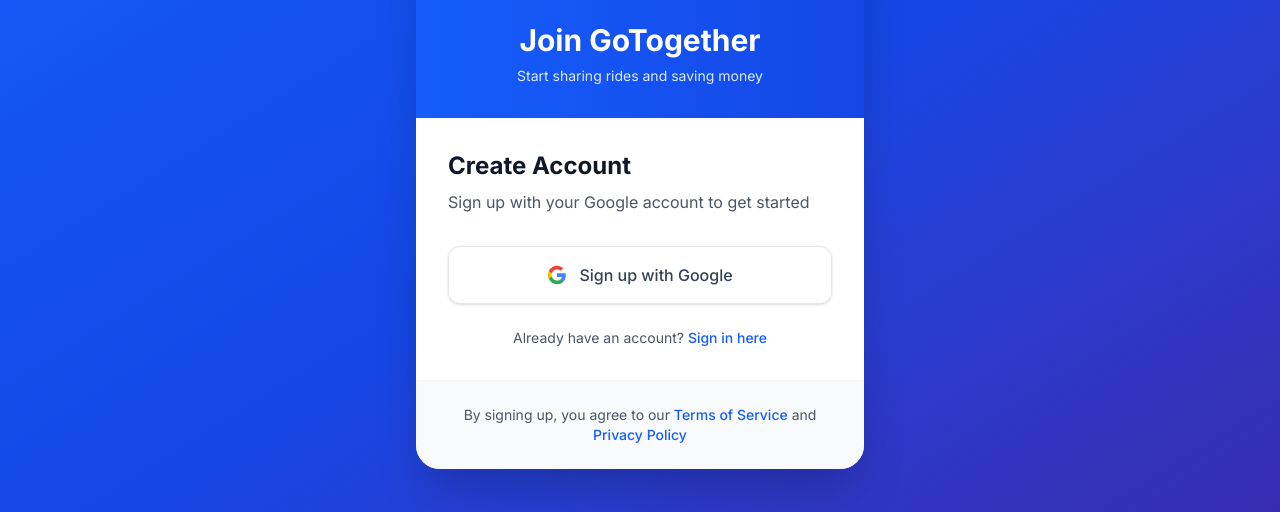
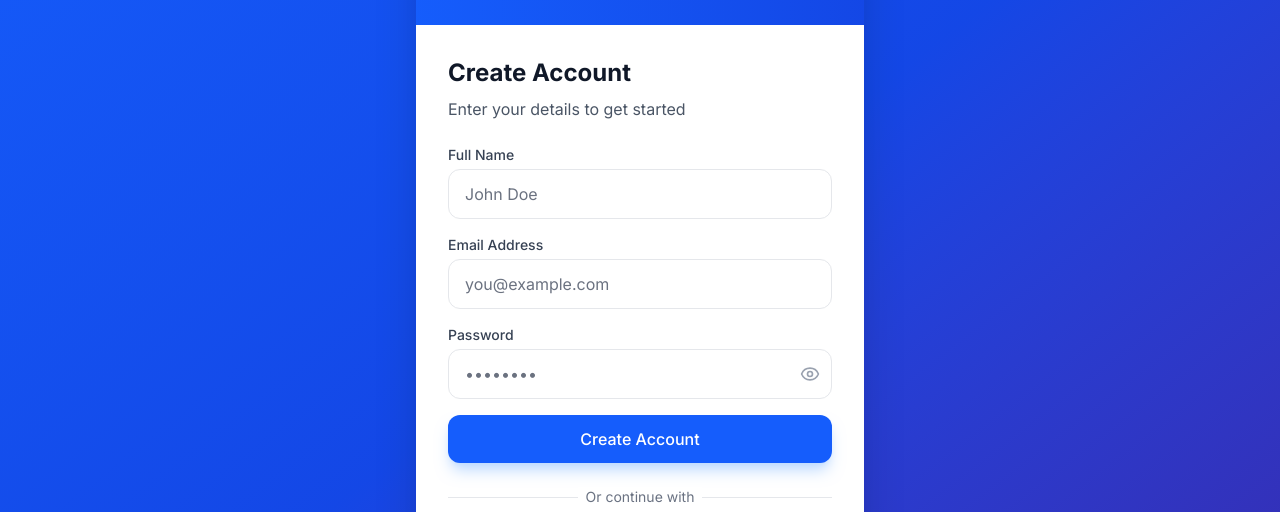
Before and after one commit to alokdangre/GoTogether, a Next.js app in the folder frontend/: page /auth/signup in a window 1280 px wide. Shown: the part 288-800 px from the top of the page. Built offline with nearby package versions, Linux system fonts and the light colour scheme; no server answers.

Commit message:
feat: Implement email/password signup/signin, add admin ride grouping and request features, and configure Render deployment.

```diff
--- a/frontend/app/auth/signin/page.tsx
+++ b/frontend/app/auth/signin/page.tsx
@@ -1,7 +1,8 @@
 'use client';
 import { useState, useEffect, Suspense } from 'react';
 import { useRouter, useSearchParams } from 'next/navigation';
-import { CarIcon } from 'lucide-react';
+import { useForm } from 'react-hook-form';
+import { CarIcon, EyeIcon, EyeOffIcon } from 'lucide-react';
 import toast from 'react-hot-toast';
 
 import { useAuthStore } from '@/lib/store';
@@ -10,8 +11,16 @@
 function SignInContent() {
   const router = useRouter();
   const searchParams = useSearchParams();
-  const { loadUser, isLoading } = useAuthStore();
+  const { loadUser, loginWithPassword, isLoading } = useAuthStore();
   const [isGoogleLoading, setIsGoogleLoading] = useState(false);
+  const [showPassword, setShowPassword] = useState(false);
+
+  const { register, handleSubmit, formState: { errors } } = useForm({
+    defaultValues: {
+      email: '',
+      password: ''
+    }
+  });
 
   useEffect(() => {
     // Warm up backend on mount
@@ -41,7 +50,7 @@
     const apiUrl = process.env.NEXT_PUBLIC_API_URL || 'http://localhost:8000';
 
     try {
-      // Ping backend to ensure it's awake (max 15s wait)
+      // Ping backend
       const controller = new AbortController();
       const timeoutId = setTimeout(() => controller.abort(), 15000);
 
@@ -62,10 +71,19 @@
     }
   };
 
+  const onSubmit = async (data: any) => {
+    try {
+      await loginWithPassword(data.email, data.password);
+      toast.success('Successfully signed in!');
+      router.push('/');
+    } catch (error: any) {
+      toast.error(error.message || 'Failed to sign in');
+    }
+  };
+
   return (
     <div className="min-h-screen bg-gradient-to-br from-blue-600 via-blue-700 to-indigo-800 flex items-center justify-center p-4">
       <div className="w-full max-w-md">
-        {/* Card Container */}
         <div className="bg-white rounded-3xl shadow-2xl overflow-hidden">
           {/* Header */}
           <div className="bg-gradient-to-r from-blue-600 to-blue-700 px-8 py-8">
@@ -82,21 +100,71 @@
 
           {/* Form */}
           <div className="px-8 py-8">
-            <div className="mb-8">
+            <div className="mb-6">
               <h2 className="text-2xl font-bold text-gray-900 mb-2">Sign In</h2>
-              <p className="text-gray-600">Sign in with your Google account to continue</p>
+              <p className="text-gray-600">Enter your credentials to continue</p>
+            </div>
+
+            <form onSubmit={handleSubmit(onSubmit)} className="space-y-4">
+              <div>
+                <label className="block text-sm font-medium text-gray-700 mb-1">Email Address</label>
+                <input
+                  {...register('email', { required: 'Email is required' })}
+                  type="email"
+                  className="w-full px-4 py-3 rounded-xl border border-gray-200 focus:ring-2 focus:ring-blue-500 focus:border-transparent transition-all"
+                  placeholder="you@example.com"
+                />
+                {errors.email && <p className="text-red-500 text-xs mt-1">{errors.email.message as string}</p>}
+              </div>
+
+              <div>
+                <label className="block text-sm font-medium text-gray-700 mb-1">Password</label>
+                <div className="relative">
+                  <input
+                    {...register('password', { required: 'Password is required' })}
+                    type={showPassword ? 'text' : 'password'}
+                    className="w-full px-4 py-3 rounded-xl border border-gray-200 focus:ring-2 focus:ring-blue-500 focus:border-transparent transition-all"
+                    placeholder="••••••••"
+                  />
+                  <button
+                    type="button"
+                    onClick={() => setShowPassword(!showPassword)}
+                    className="absolute right-3 top-1/2 -translate-y-1/2 text-gray-400 hover:text-gray-600"
+                  >
+                    {showPassword ? <EyeOffIcon className="h-5 w-5" /> : <EyeIcon className="h-5 w-5" />}
+                  </button>
+                </div>
+                {errors.password && <p className="text-red-500 text-xs mt-1">{errors.password.message as string}</p>}
+              </div>
+
+              <button
+                type="submit"
+                disabled={isLoading}
+                className="w-full py-3 px-4 bg-blue-600 hover:bg-blue-700 text-white font-medium rounded-xl shadow-lg shadow-blue-200 transition-all disabled:opacity-70 disabled:cursor-wait"
+              >
+                {isLoading ? <LoadingSpinner size="sm" /> : 'Sign In'}
+              </button>
+            </form>
+
+            <div className="relative my-6">
+              <div className="absolute inset-0 flex items-center">
+                <div className="w-full border-t border-gray-200"></div>
+              </div>
+              <div className="relative flex justify-center text-sm">
+                <span className="px-2 bg-white text-gray-500">Or continue with</span>
+              </div>
             </div>
 
             <button
               type="button"
               onClick={handleGoogleLogin}
               disabled={isGoogleLoading}
-              className="w-full inline-flex items-center justify-center px-6 py-4 border border-gray-200 rounded-xl shadow-sm bg-white text-base font-medium text-gray-700 hover:bg-gray-50 focus:outline-none focus:ring-2 focus:ring-offset-2 focus:ring-blue-500 transition-all duration-200 disabled:opacity-70 disabled:cursor-wait"
+              className="w-full inline-flex items-center justify-center px-6 py-3 border border-gray-200 rounded-xl shadow-sm bg-white text-base font-medium text-gray-700 hover:bg-gray-50 focus:outline-none focus:ring-2 focus:ring-offset-2 focus:ring-blue-500 transition-all duration-200 disabled:opacity-70 disabled:cursor-wait"
             >
               {isGoogleLoading ? (
                 <>
                   <LoadingSpinner size="sm" className="mr-3" />
-                  Connecting to server...
+                  Connecting...
                 </>
               ) : (
                 <>
@@ -118,7 +186,7 @@
                       fill="#EA4335"
                     />
                   </svg>
-                  Sign in with Google
+                  Google
                 </>
               )}
             </button>
--- a/frontend/app/auth/signup/page.tsx
+++ b/frontend/app/auth/signup/page.tsx
@@ -1,7 +1,8 @@
 'use client';
 import { useState, useEffect } from 'react';
 import { useRouter } from 'next/navigation';
-import { CarIcon } from 'lucide-react';
+import { useForm } from 'react-hook-form';
+import { CarIcon, EyeIcon, EyeOffIcon } from 'lucide-react';
 import toast from 'react-hot-toast';
 
 import { useAuthStore } from '@/lib/store';
@@ -9,8 +10,17 @@
 
 export default function SignUpPage() {
   const router = useRouter();
-  const { isLoading } = useAuthStore();
+  const { signup, isLoading } = useAuthStore();
   const [isGoogleLoading, setIsGoogleLoading] = useState(false);
+  const [showPassword, setShowPassword] = useState(false);
+
+  const { register, handleSubmit, formState: { errors } } = useForm({
+    defaultValues: {
+      name: '',
+      email: '',
+      password: ''
+    }
+  });
 
   useEffect(() => {
     // Warm up backend on mount
@@ -25,7 +35,7 @@
     const apiUrl = process.env.NEXT_PUBLIC_API_URL || 'http://localhost:8000';
 
     try {
-      // Ping backend to ensure it's awake
+      // Ping backend
       const controller = new AbortController();
       const timeoutId = setTimeout(() => controller.abort(), 15000);
 
@@ -43,6 +53,16 @@
     } catch (error) {
       console.error('Google sign up error', error);
       setIsGoogleLoading(false);
+    }
+  };
+
+  const onSubmit = async (data: any) => {
+    try {
+      await signup(data.email, data.password, data.name);
+      toast.success('Account created successfully!');
+      router.push('/');
+    } catch (error: any) {
+      toast.error(error.message || 'Failed to create account');
     }
   };
 
@@ -65,21 +85,85 @@
 
           {/* Form */}
           <div className="px-8 py-8">
-            <div className="mb-8">
+            <div className="mb-6">
               <h2 className="text-2xl font-bold text-gray-900 mb-2">Create Account</h2>
-              <p className="text-gray-600">Sign up with your Google account to get started</p>
+              <p className="text-gray-600">Enter your details to get started</p>
+            </div>
+
+            <form onSubmit={handleSubmit(onSubmit)} className="space-y-4">
+              <div>
+                <label className="block text-sm font-medium text-gray-700 mb-1">Full Name</label>
+                <input
+                  {...register('name', { required: 'Name is required' })}
+                  type="text"
+                  className="w-full px-4 py-3 rounded-xl border border-gray-200 focus:ring-2 focus:ring-blue-500 focus:border-transparent transition-all"
+                  placeholder="John Doe"
+                />
+                {errors.name && <p className="text-red-500 text-xs mt-1">{errors.name.message as string}</p>}
+              </div>
+
+              <div>
+                <label className="block text-sm font-medium text-gray-700 mb-1">Email Address</label>
+                <input
+                  {...register('email', { required: 'Email is required' })}
+                  type="email"
+                  className="w-full px-4 py-3 rounded-xl border border-gray-200 focus:ring-2 focus:ring-blue-500 focus:border-transparent transition-all"
+                  placeholder="you@example.com"
+                />
+                {errors.email && <p className="text-red-500 text-xs mt-1">{errors.email.message as string}</p>}
+              </div>
+
+              <div>
+                <label className="block text-sm font-medium text-gray-700 mb-1">Password</label>
+                <div className="relative">
+                  <input
+                    {...register('password', {
+                      required: 'Password is required',
+                      minLength: { value: 8, message: 'Password must be at least 8 characters' }
+                    })}
+                    type={showPassword ? 'text' : 'password'}
+                    className="w-full px-4 py-3 rounded-xl border border-gray-200 focus:ring-2 focus:ring-blue-500 focus:border-transparent transition-all"
+                    placeholder="••••••••"
+                  />
+                  <button
+                    type="button"
+                    onClick={() => setShowPassword(!showPassword)}
+                    className="absolute right-3 top-1/2 -translate-y-1/2 text-gray-400 hover:text-gray-600"
+                  >
+                    {showPassword ? <EyeOffIcon className="h-5 w-5" /> : <EyeIcon className="h-5 w-5" />}
+                  </button>
+                </div>
+                {errors.password && <p className="text-red-500 text-xs mt-1">{errors.password.message as string}</p>}
+              </div>
+
+              <button
+                type="submit"
+                disabled={isLoading}
+                className="w-full py-3 px-4 bg-blue-600 hover:bg-blue-700 text-white font-medium rounded-xl shadow-lg shadow-blue-200 transition-all disabled:opacity-70 disabled:cursor-wait"
+              >
+                {isLoading ? <LoadingSpinner size="sm" /> : 'Create Account'}
+              </button>
+            </form>
+
+            <div className="relative my-6">
+              <div className="absolute inset-0 flex items-center">
+                <div className="w-full border-t border-gray-200"></div>
+              </div>
+              <div className="relative flex justify-center text-sm">
+                <span className="px-2 bg-white text-gray-500">Or continue with</span>
+              </div>
             </div>
 
             <button
               type="button"
               onClick={handleGoogleSignUp}
               disabled={isGoogleLoading}
-              className="w-full inline-flex items-center justify-center px-6 py-4 border border-gray-200 rounded-xl shadow-sm bg-white text-base font-medium text-gray-700 hover:bg-gray-50 focus:outline-none focus:ring-2 focus:ring-offset-2 focus:ring-blue-500 transition-all duration-200 disabled:opacity-70 disabled:cursor-wait"
+              className="w-full inline-flex items-center justify-center px-6 py-3 border border-gray-200 rounded-xl shadow-sm bg-white text-base font-medium text-gray-700 hover:bg-gray-50 focus:outline-none focus:ring-2 focus:ring-offset-2 focus:ring-blue-500 transition-all duration-200 disabled:opacity-70 disabled:cursor-wait"
             >
               {isGoogleLoading ? (
                 <>
                   <LoadingSpinner size="sm" className="mr-3" />
-                  Connecting to server...
+                  Connecting...
                 </>
               ) : (
                 <>
@@ -101,7 +185,7 @@
                       fill="#EA4335"
                     />
                   </svg>
-                  Sign up with Google
+                  Google
                 </>
               )}
             </button>
--- a/frontend/lib/api.ts
+++ b/frontend/lib/api.ts
@@ -88,6 +88,11 @@
 
   signup: async (data: { email: string; password?: string; name: string; phone?: string }): Promise<AuthToken> => {
     const response = await api.post('/api/auth/signup', data);
+    return response.data;
+  },
+
+  login: async (data: { email?: string; phone?: string; password: string }): Promise<AuthToken> => {
+    const response = await api.post('/api/auth/login', data);
     return response.data;
   },
 
--- a/frontend/types/index.ts
+++ b/frontend/types/index.ts
@@ -336,6 +336,7 @@
   isLoading: boolean;
   sendOTP: (phone: string) => Promise<string>;
   login: (phone: string, otp: string, requestId: string, signupData?: { name: string; email?: string }) => Promise<void>;
+  loginWithPassword: (email: string, password: string) => Promise<void>;
   signup: (email: string, password: string, name: string, phone?: string) => Promise<void>;
   loadUser: (token: string) => Promise<void>;
   updateProfile: (data: { phone?: string; name?: string }) => Promise<void>;
```
Also changed, not shown: frontend/lib/store.ts (+20 -0 lines).
